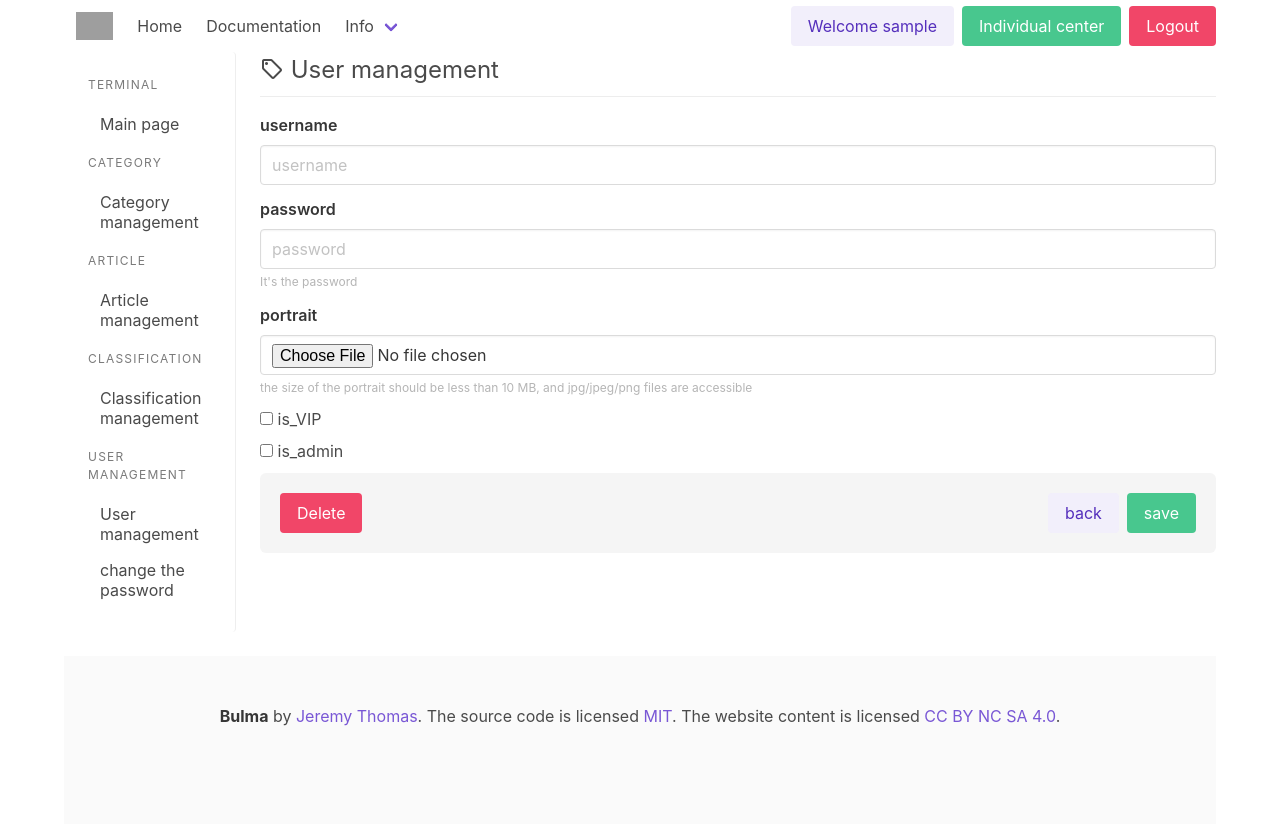
After one commit to dreamlight7274/Flask_game, a Flask app: page /admin/user/add in a window 1280 px wide. The commit adds this page. Run offline with Flask 3, Linux system fonts and the light colour scheme; the visitor is signed in with stand-in values (Sample User, id 1); tables that the repository leaves empty hold one stand-in row (values such as "Sample post"); some libraries are stand-ins or nearby versions; grey boxes are pictures that could not be loaded.

Commit message:
main page
main page

```diff
--- a/modules/admin/forms.py
+++ b/modules/admin/forms.py
@@ -1,5 +1,6 @@
 from flask_wtf import FlaskForm
-from wtforms import StringField, RadioField, SelectField, TextAreaField, SelectMultipleField, HiddenField
+from wtforms import StringField, RadioField, SelectField, TextAreaField, SelectMultipleField, PasswordField, BooleanField
+from flask_wtf.file import FileField, file_size, file_allowed
 from wtforms.validators import DataRequired, Length
 # from .models import Article
 from ..forum.models import ArticleStatus
@@ -38,3 +39,42 @@ class Classification_form(FlaskForm):
         DataRequired(message="please input the name of classification"),
         Length(max=50, message="The length of the name should be less than 50 words")
     ])
+
+
+class User_form(FlaskForm):
+    username = StringField('username', validators=[
+        DataRequired(message="Please input the username"),
+        Length(max=20, message="the length of the username should be less than 20 words")
+    ])
+    password = PasswordField('password', validators=[
+        Length(min=10, max=30, message="password should be less than 30 words and more than 10 words")
+
+    ], description="It's the password")
+
+    portrait = FileField("portrait", validators=[
+        file_allowed(['jpg','jpeg','png'], message="only jpg/jpeg/png file are available"),
+        file_size(max_size=10240000, message="The size of the portrait should be less than 10 MB")
+
+
+    ], description="the size of the portrait should be less than 10 MB, and jpg/jpeg/png files are accessible ")
+    is_VIP = BooleanField("is_VIP", default=False)
+    is_admin = BooleanField("is_admin", default=False)
+
+class User_edit_form(FlaskForm):
+    username = StringField('username', validators=[
+        DataRequired(message="Please input the username"),
+        Length(max=20, message="the length of the username should be less than 20 words")
+    ])
+    password = PasswordField('password', validators=[
+        Length(max=30, message="password should be less than 30 words and more than 10 words")
+
+    ], description="It's the password, if it's empty, the password won't be changed")
+
+    portrait = FileField("portrait", validators=[
+        file_allowed(['jpg','jpeg','png'], message="only jpg/jpeg/png file are available"),
+        file_size(max_size=10240000, message="The size of the portrait should be less than 10 MB")
+
+
+    ], description="the size of the portrait should be less than 10 MB, and jpg/jpeg/png files are accessible ")
+    is_VIP = BooleanField("is_VIP", default=False)
+    is_admin = BooleanField("is_admin", default=False)
--- /dev/null
+++ b/modules/admin/templates/admin/add_or_edit_user.html
@@ -0,0 +1,74 @@
+{% extends 'admin/user.html' %}
+
+{% block button %}{% endblock button %}
+
+
+{% block table_content %}
+    <form action="" method="post" class="mt-4" enctype="multipart/form-data">
+        {{ form.csrf_token }}
+        <div class="field">
+            {{ form.username.label(class='label') }}
+            <div class="control">
+                {{ form.username(class='input', placeholder='username') }}
+            </div>
+        </div>
+        <div class="field">
+            {{ form.password.label(class='label') }}
+            <div class="control">
+                {{ form.password(class='input', placeholder='password') }}
+                <p class="help has-text-grey-light">
+                    {{ form.password.description }}
+                </p>
+            </div>
+        </div>
+        <div class="field">
+            {{ form.portrait.label(class='label') }}
+            <div class="control">
+                {{ form.portrait(class='input',  placeholder='head_portrait') }}
+                <p class="help has-text-grey-light">
+                    {{ form.portrait.description }}
+                </p>
+            </div>
+
+<div class="mb-2">
+{#            {% if form.portrait %}#}
+{#                <img height="100" width="100" src="/admin/static/{{ form.portrait.data }}" alt="portrait">#}
+{#                #}
+{#            {% else %}#}
+{#                    -_-#}
+{#            {% endif %}#}
+
+            {% if key=="edit" %}
+                {% if user.head_00portrait %}
+<img height="100" width="100" src="/admin/static/{{ user.head_portrait }}" alt="{{ user.user_name }}">
+                {% else %}
+                    -_-
+                {% endif %}
+            {% endif %}
+</div>
+        </div>
+
+        <div class="field">
+            <label class="checkbox">
+                {{ form.is_VIP }}
+                {{ form.is_VIP.label }}
+            </label>
+        </div>
+        <div class="field">
+            <label class="checkbox">
+                {{ form.is_admin }}
+                {{ form.is_admin.label }}
+            </label>
+        </div>
+
+        <div class="is-block">
+            <div class="box has-background-light is-shadowless level">
+                <button class=" is-danger button level-left">Delete</button>
+                <div class="level-right">
+                    <a href="{{ url_for('admin.user_manage_page') }}" class="button is-primary is-light mr-2">back</a>
+                    <input type="submit" value="save" class=" button is-success">
+                </div>
+            </div>
+        </div>
+    </form>
+{% endblock table_content %}
--- a/modules/admin/templates/admin/index.html
+++ b/modules/admin/templates/admin/index.html
@@ -1,7 +1,7 @@
 {% extends 'base.html' %}
 
 {% block title %}
-{{ g.user['username'] }}-个人中心
+{{ g.user['user_name'] }}-Admin center
 {% endblock title %}
 
 {% block hero %}{% endblock hero %}
@@ -17,7 +17,7 @@
                     </p>
                     <ul class="menu-list">
                         <li><a class="{% if request.path == '/admin/' %}is-active{% endif %}"
-                            href="{{ url_for('admin.index') }}">主页</a></li>
+                            href="{{ url_for('admin.index') }}">Main page</a></li>
                         <!-- <li><a>Customers</a></li> -->
                     </ul>
                     <p class="menu-label">
@@ -43,7 +43,8 @@
                     </p>
                     <ul class="menu-list">
                         <li><a href="{{ url_for('admin.user_manage_page') }}">User management</a></li>
-                        <li><a>修改密码</a></li>
+
+                        <li><a>change the password</a></li>
                     </ul>
                 </aside>
             </div>
@@ -55,7 +56,7 @@
             <div class="tile is-parent">
                 <article class="tile is-child notification is-info is-light">
                     <div class="content">
-                        <p class="title">100</p>
+                        <p class="title">999</p>
                         <p class="subtitle">articles</p>
                         <div class="content">
                             <!-- Content -->
@@ -66,7 +67,7 @@
             <div class="tile is-parent">
                 <article class="tile is-child notification is-success is-light">
                     <div class="content">
-                        <p class="title">50</p>
+                        <p class="title">999</p>
                         <p class="subtitle">users</p>
                         <div class="content">
                             <!-- Content -->
@@ -77,7 +78,7 @@
             <div class="tile is-parent">
                 <article class="tile is-child notification is-warning is-light">
                     <div class="content">
-                        <p class="title">150</p>
+                        <p class="title">999</p>
                         <p class="subtitle">comments</p>
                         <div class="content">
                             <!-- Content -->
--- a/modules/admin/templates/admin/user.html
+++ b/modules/admin/templates/admin/user.html
@@ -13,7 +13,7 @@
 
     {% block button %}
     <div class=" is-pulled-right">
-        <a href="" class=" button is-primary is-light">
+        <a href="{{ url_for('admin.add_new_user') }}" class=" button is-primary is-light">
             <span class="icon"><i class="mdi mdi-plus-thick"></i></span>
             <span>add new user</span>
         </a>
@@ -60,7 +60,7 @@
                         <img class="is-rounded" src="/admin/static/{{ user.head_portrait }}" alt="{{ user.user_name }}">
                     </figure>
                     {% else %}
-                    -
+                    -_-
                     {% endif %}
                 </td>
                 <td>{{ user.user_name }}</td>
@@ -89,13 +89,13 @@
                 <td>{{ user.add_date }}</td>
                 <td>
                     <div class="tags">
-                        <a href="" class="tag is-success is-light">
+                        <a href="{{ url_for('admin.edit_user', user_id=user.user_id) }}" class="tag is-success is-light">
                             <span class="icon">
                                 <i class="mdi mdi-square-edit-outline"></i>
                             </span>
                             Edit
                         </a>
-                        <a href="" class="tag is-danger is-light">
+                        <a href="{{ url_for('admin.delete_user', user_id=user.user_id) }}" class="tag is-danger is-light">
                             <span class="icon">
                                 <i class="mdi mdi-trash-can-outline"></i>
                             </span>
--- a/modules/admin/views.py
+++ b/modules/admin/views.py
@@ -1,9 +1,11 @@
 from flask import Blueprint, render_template, request, flash, redirect, url_for, g
+from werkzeug.security import generate_password_hash, check_password_hash
+from .utils import upload_file
 from ..auth.views.auth import login_request_update
 from ..forum.models import Category
 from ..forum.models import Article, Classification
 from ..auth.models import User
-from ..admin.forms import Category_form, Article_form, Classification_form
+from ..admin.forms import Category_form, Article_form, Classification_form, User_form, User_edit_form
 
 from Project_public import db
 
@@ -190,3 +192,78 @@ def user_manage_page():
     pagination = User.query.order_by(User.user_id).paginate(page=page, per_page=20, error_out=False)
     users_showing = pagination.items
     return render_template('admin/user.html', users=users_showing, pagination=pagination)
+
+@path_admin.route('/user/add', methods=['GET','POST'])
+@login_request_update
+def add_new_user():
+    form_using = User_form()
+
+    if form_using.validate_on_submit():
+        file = form_using.portrait.data
+        portrait_path, portrait_name = upload_file('portrait', file)
+        file.save(portrait_path)
+        user_creating = User(
+            user_name=form_using.username.data,
+            password=generate_password_hash(form_using.password.data),
+            head_portrait=f'portrait/{portrait_name}',
+            is_VIP=form_using.is_VIP.data,
+            is_admin=form_using.is_admin.data
+        )
+        db.session.add(user_creating)
+        db.session.commit()
+        flash(f'User {form_using.username.data} has been created')
+        return redirect(url_for('admin.user_manage_page'))
+
+    return render_template('admin/add_or_edit_user.html', form=form_using, key="create")
+
+@path_admin.route('/user/edit/<int:user_id>', methods=['GET','POST'])
+@login_request_update
+def edit_user(user_id):
+    user_using = User.query.get(user_id)
+    print("h1")
+    form_using = User_edit_form(
+        username=user_using.user_name,
+        password=user_using.password,
+        portrait=user_using.head_portrait,
+        is_VIP=user_using.is_VIP,
+        is_admin=user_using.is_admin
+    )
+    print("h1")
+    print(form_using.portrait.data)
+    if form_using.validate_on_submit():
+        print("h1")
+        user_using.user_name = form_using.username.data
+        if not form_using.password.data:
+            print("here pass not")
+            user_using.password = user_using.password
+        else:
+            print("pass have")
+            user_using.password = generate_password_hash(form_using.password.data)
+
+        file_update = form_using.portrait.data
+        if user_using.head_portrait == file_update:
+            print("por no change")
+            user_using.head_portrait = user_using.head_portrait
+        else:
+            print("pass change")
+            portrait_path, portrait_name = upload_file('portrait', file_update)
+            file_update.save(portrait_path)
+            user_using.head_portrait = f'portrait/{portrait_name}'
+        user_using.is_VIP = form_using.is_VIP.data
+        user_using.is_admin = form_using.is_admin.data
+        db.session.add(user_using)
+        db.session.commit()
+        flash(f'The data of User{form_using.username.data} has been changed')
+        return redirect(url_for('admin.user_manage_page'))
+
+    return render_template('admin/add_or_edit_user.html', form=form_using, user=user_using, key="edit")
+
+@path_admin.route('/user/delete/<int:user_id>', methods=['GET','POST'])
+@login_request_update
+def delete_user(user_id):
+    user_using = User.query.get(user_id)
+    if user_using:
+        db.session.delete(user_using)
+        db.session.commit()
+        flash(f'User {user_using.user_name} has been deleted')
+        return redirect(url_for('admin.user_manage_page'))
--- a/modules/forum/templates/base.html
+++ b/modules/forum/templates/base.html
@@ -25,19 +25,19 @@
             </b-navbar-item>
         </template>
         <template #start>
-            <b-navbar-item href="#">
+            <b-navbar-item href="/">
                 Home
             </b-navbar-item>
             <b-navbar-item href="#">
                 Documentation
             </b-navbar-item>
             <b-navbar-dropdown label="Info">
+                {% for cat in categories %}
                 <b-navbar-item href="#">
-                    About
+                    {{ cat.category_name }}
                 </b-navbar-item>
-                <b-navbar-item href="#">
-                    Contact
-                </b-navbar-item>
+
+                {% endfor %}
             </b-navbar-dropdown>
         </template>
 
```
Also changed, not shown: Project_public/__init__.py (+7 -1 lines), modules/admin/utils.py (added, +24 -0 lines), modules/forum/templates/index.html (+50 -0 lines), modules/forum/views.py (+8 -3 lines), modules/admin/static/portrait/20f948e2cad148b69334187949423591.jpg (added), modules/admin/static/portrait/3f8d96bd811d47c1bbcc07d344cedf1e.jpg (added), modules/admin/static/portrait/5e6e8717b43b4f34a7f87b6acdd9b85f.png (added), modules/admin/static/portrait/c230442eef5a47ffa10bafafd2711d4e.png (added).
